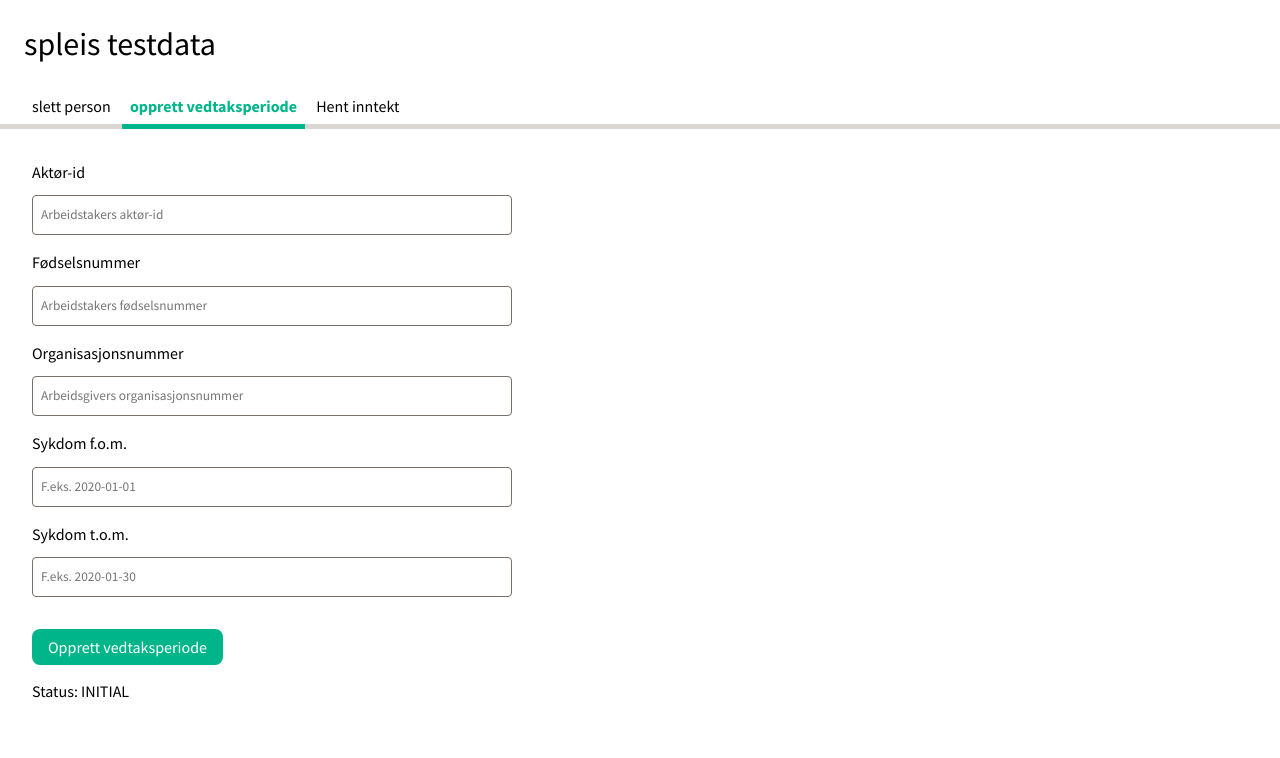
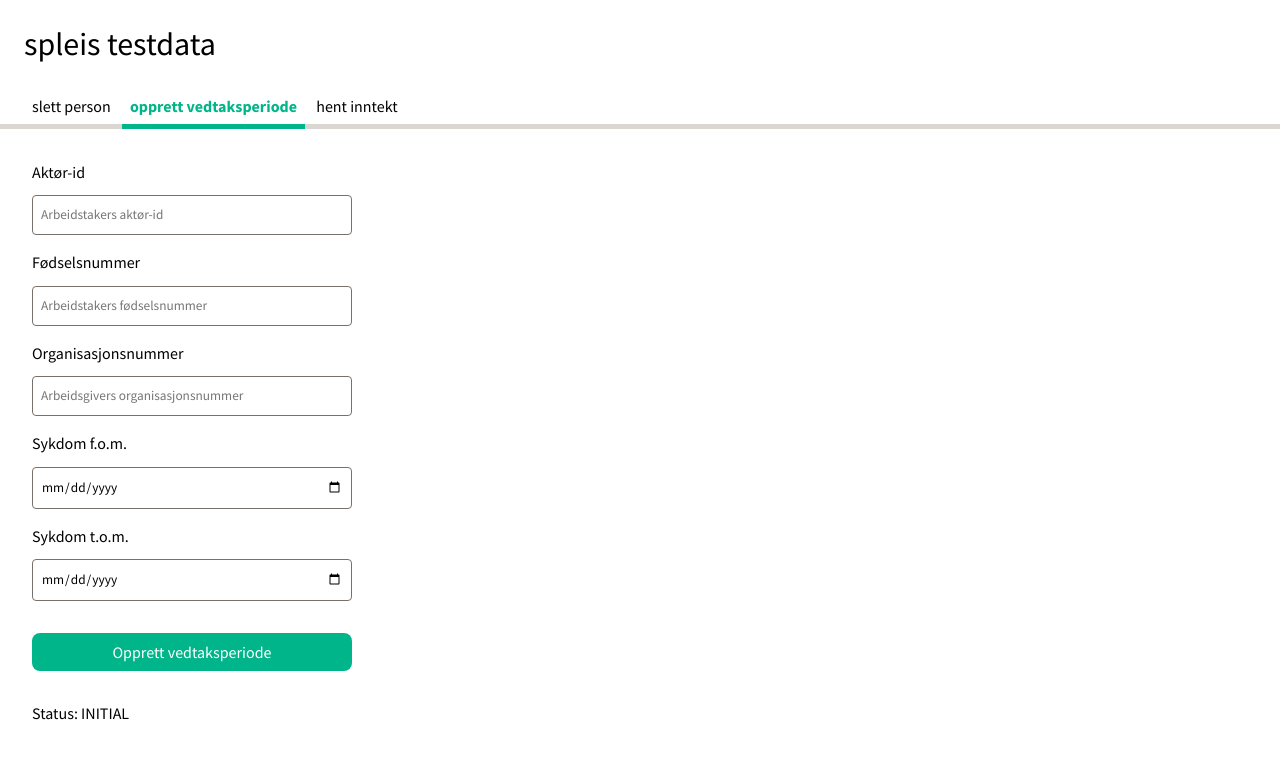
Before and after one commit to navikt/helse-spleis-testdata, a Svelte app in the folder frontend/: page / in a window 1280 px wide. Both pictures are taken after a click on the button "opprett vedtaksperiode". Shown: the top 758 px of the page. Built offline with nearby package versions, Linux system fonts and the light colour scheme.

Commit message:
Mer robust skjemavalidering på klientsiden

```diff
--- a/frontend/src/components/App.svelte
+++ b/frontend/src/components/App.svelte
@@ -26,7 +26,7 @@
         onClick={() => activeSection = Section.OPPRETT_VEDTAKSPERIODE}
     />
     <SectionButton
-        label="Hent inntekt"
+        label="hent inntekt"
         isActive={activeSection === Section.HENT_INNTEKT}
         onClick={() => activeSection = Section.HENT_INNTEKT}
     />
--- a/frontend/src/components/HentInntekt.svelte
+++ b/frontend/src/components/HentInntekt.svelte
@@ -1,25 +1,18 @@
 <script>
-    import Form from "./Form.svelte";
-    import TextInput from "./TextInput.svelte";
+    import Form from "./form/Form.svelte";
+    import Input from "./form/Input.svelte";
 
-    let invalid = false;
     let inntektField;
     let aktørId = '';
     let inntekt = {};
 
     const onSubmit = async () => {
-        if (aktørId) {
-            invalid = false;
         const result = await fetch(`/person/inntekt/${aktørId}`, {
             method: 'get',
             headers: {"Content-Type": "application/json", "Accept": "application/json"}
         });
         inntekt = await result.json();
         return result
-        } else {
-            invalid = true;
-            throw Error()
-        }
     };
 
     const copy = () => {
@@ -31,24 +24,26 @@
         clipboardTextarea.remove();
     };
 </script>
+
 <Form onSubmit={onSubmit} submitText="Hent inntekt">
-    <TextInput bind:value={aktørId} label="Aktør-id" placeholder="Arbeidstakers aktør-id" invalid={invalid} />
+    <Input bind:value={aktørId} label="Aktør-id" placeholder="Arbeidstakers aktør-id" required />
 </Form>
-<p class="response">
+<p>
     {#if inntekt.beregnetMånedsinntekt}
         Beregnet månedsinntekt:
-        <span class="response__result" on:click={copy}>{inntekt.beregnetMånedsinntekt} <i
-            class="material-icons-outlined">file_copy</i></span>
+        <span on:click={copy}>{inntekt.beregnetMånedsinntekt}
+            <i class="material-icons-outlined">file_copy</i>
+        </span>
     {/if}
 </p>
 
 <style>
-    .response {
+    a {
         padding-top: 1.5rem;
         padding-left: 1.5rem;
     }
 
-    .response__result:hover {
+    span:hover {
         cursor: pointer;
     }
 
--- a/frontend/src/components/OpprettVedtaksperiode.svelte
+++ b/frontend/src/components/OpprettVedtaksperiode.svelte
@@ -1,6 +1,7 @@
 <script>
-    import TextInput from './TextInput.svelte';
-    import Form from './Form.svelte';
+    import Input from './form/Input.svelte';
+    import Form from './form/Form.svelte';
+    import DateInput from './form/DateInput.svelte';
 
     let invalid = false;
     let aktørId = '';
@@ -12,25 +13,18 @@
     const onSubmit = async () => {
         const vedtak = { aktørId, fnr, orgnummer, sykdomFom, sykdomTom };
 
-        if (aktørId) {
-            invalid = false;
-            const result = await fetch(`/vedtaksperiode/`, {
-                method: 'post',
-                body: JSON.stringify(vedtak),
-                headers: { "Content-Type": "application/json" }
-            });
-            return result;
-        } else {
-            invalid = true;
-            throw Error()
-        }
+        return await fetch(`/vedtaksperiode/`, {
+            method: 'post',
+            body: JSON.stringify(vedtak),
+            headers: { "Content-Type": "application/json" }
+        });
     };
 </script>
 
 <Form onSubmit={onSubmit} submitText="Opprett vedtaksperiode">
-    <TextInput bind:value={aktørId} label="Aktør-id" placeholder="Arbeidstakers aktør-id" invalid={invalid} />
-    <TextInput bind:value={fnr} label="Fødselsnummer" placeholder="Arbeidstakers fødselsnummer" />
-    <TextInput bind:value={orgnummer} label="Organisasjonsnummer" placeholder="Arbeidsgivers organisasjonsnummer" />
-    <TextInput bind:value={sykdomFom} label="Sykdom f.o.m." placeholder="F.eks. 2020-01-01" />
-    <TextInput bind:value={sykdomTom} label="Sykdom t.o.m." placeholder="F.eks. 2020-01-30" />
+    <Input bind:value={aktørId} label="Aktør-id" placeholder="Arbeidstakers aktør-id" invalid={invalid} required />
+    <Input bind:value={fnr} label="Fødselsnummer" placeholder="Arbeidstakers fødselsnummer" required />
+    <Input bind:value={orgnummer} label="Organisasjonsnummer" placeholder="Arbeidsgivers organisasjonsnummer" required />
+    <DateInput bind:value={sykdomFom} label="Sykdom f.o.m." placeholder="F.eks. 2020-01-01" required />
+    <DateInput bind:value={sykdomTom} label="Sykdom t.o.m." placeholder="F.eks. 2020-01-30" required />
 </Form>
--- a/frontend/src/components/SlettPerson.svelte
+++ b/frontend/src/components/SlettPerson.svelte
@@ -1,21 +1,14 @@
 <script>
-    import TextInput from './TextInput.svelte';
-    import Form from './Form.svelte';
+    import Input from './form/Input.svelte';
+    import Form from './form/Form.svelte';
 
     let aktørId = '';
-    let invalid = false;
 
     const onSubmit = async () => {
-        if (aktørId) {
-            invalid = false;
-            return await fetch(`/person/${aktørId}`, { method: 'delete' });
-        } else {
-            invalid = true;
-            throw Error()
-        }
+        return await fetch(`/person/${aktørId}`, { method: 'delete' });
     };
 </script>
 
 <Form onSubmit={onSubmit} submitText="Slett person">
-    <TextInput bind:value={aktørId} placeholder="Arbeidstakers aktør-id" label="Aktør-id" invalid={invalid} />
+    <Input bind:value={aktørId} placeholder="Arbeidstakers aktør-id" label="Aktør-id" required />
 </Form>
--- a/frontend/src/components/TextInput.svelte
+++ /dev/null
@@ -1,39 +0,0 @@
-<script>
-    import { uuid } from '../scripts/uuid';
-    const id = uuid();
-
-    export let label = '';
-    export let placeholder = '';
-    export let value = '';
-    export let invalid = false;
-</script>
-
-<label for={id}>{label}</label>
-<input bind:value={value} placeholder={placeholder} id={id} class={invalid ? "invalid" : ""}>
-
-<style>
-    label {
-        display: block;
-        line-height: 1.4;
-        margin-bottom: 0.5rem;
-        font-size: 1rem;
-    }
-    input {
-        margin: 0.25rem 0 1rem 0;
-        appearance: none;
-        padding: 0.5rem;
-        background-color: #FFF;
-        border-radius: 4px;
-        border: 1px solid rgb(120, 112, 106);
-        box-sizing: border-box;
-        line-height: 1.375rem;
-    }
-    .invalid { border-color: red }
-    input:hover {
-        border-color: var(--active-color);
-    }
-    input:focus {
-        outline: 0;
-        box-shadow: 0 0 0 3px var(--active-color-dark);
-    }
-</style>
--- /dev/null
+++ b/frontend/src/components/form/DateInput.svelte
@@ -0,0 +1,37 @@
+<script>
+    import { uuid } from '../../scripts/uuid';
+    const id = uuid();
+
+    export let label = '';
+    export let placeholder = '';
+    export let value = new Date();
+    export let invalid = false;
+    export let required = false
+</script>
+
+<label for={id}>{label}</label>
+<span>
+    <input
+        id={id}
+        type="date"
+        class:invalid
+        bind:value={value}
+        required={required}
+        placeholder={placeholder}
+    />
+    {#if invalid}
+        <p>Ugyldig verdi</p>
+    {/if}
+</span>
+
+<style>
+    span {
+        width: max-content;
+        display: flex;
+    }
+    p {
+        color: red;
+        margin-left: 1rem;
+    }
+    .invalid { border-color: red; }
+</style>
--- a/frontend/src/components/Form.svelte
+++ b/frontend/src/components/form/Form.svelte
@@ -22,7 +22,7 @@
                         return res;
                     } else throw Error("Invalid status code")
                 })
-                .catch(err => status = ERROR)
+                .catch(_ => status = ERROR)
 
     }
 </script>
@@ -39,6 +39,6 @@
         flex-direction: column;
         padding: 2rem;
         flex: 1;
-        max-width: 30rem;
+        max-width: 50rem;
     }
 </style>
--- /dev/null
+++ b/frontend/src/components/form/Input.svelte
@@ -0,0 +1,36 @@
+<script>
+    import { uuid } from '../../scripts/uuid';
+    const id = uuid();
+
+    export let label;
+    export let placeholder;
+    export let value;
+    export let invalid = false;
+    export let required = false;
+</script>
+
+<label for={id}>{label}</label>
+<span>
+    <input
+        id={id}
+        class:invalid
+        bind:value={value}
+        required={required}
+        placeholder={placeholder}
+    />
+    {#if invalid}
+        <p>Ugyldig verdi</p>
+    {/if}
+</span>
+
+<style>
+    span {
+        width: max-content;
+        display: flex;
+    }
+    p {
+        color: red;
+        margin-left: 1rem;
+    }
+    .invalid { border-color: red; }
+</style>
--- a/frontend/src/styles.css
+++ b/frontend/src/styles.css
@@ -7,3 +7,33 @@
 body {
     margin: 0;
 }
+
+label {
+    display: block;
+    line-height: 1.4;
+    margin-bottom: 0.5rem;
+    font-size: 1rem;
+}
+
+input {
+    margin: 0.25rem 0 1rem 0;
+    appearance: none;
+    padding: 0.5rem;
+    background-color: #FFF;
+    border-radius: 4px;
+    border: 1px solid rgb(120, 112, 106);
+    box-sizing: border-box;
+    line-height: 1.375rem;
+    min-width: 20rem;
+}
+
+input:hover { border-color: var(--active-color); }
+
+input:focus {
+    outline: 0;
+    box-shadow: 0 0 0 3px var(--active-color-dark);
+}
+
+input:-moz-submit-invalid, input:-moz-ui-invalid {
+    box-shadow: none;
+}
```
Also changed, not shown: frontend/src/components/form/TextInput.svelte (added, +17 -0 lines), frontend/src/components/form/SubmitButton.svelte (renamed from frontend/src/components/SubmitButton.svelte), 1 other file (tests, documents, lock files or other folders). Lines whose indentation alone changed are shown as unchanged.
